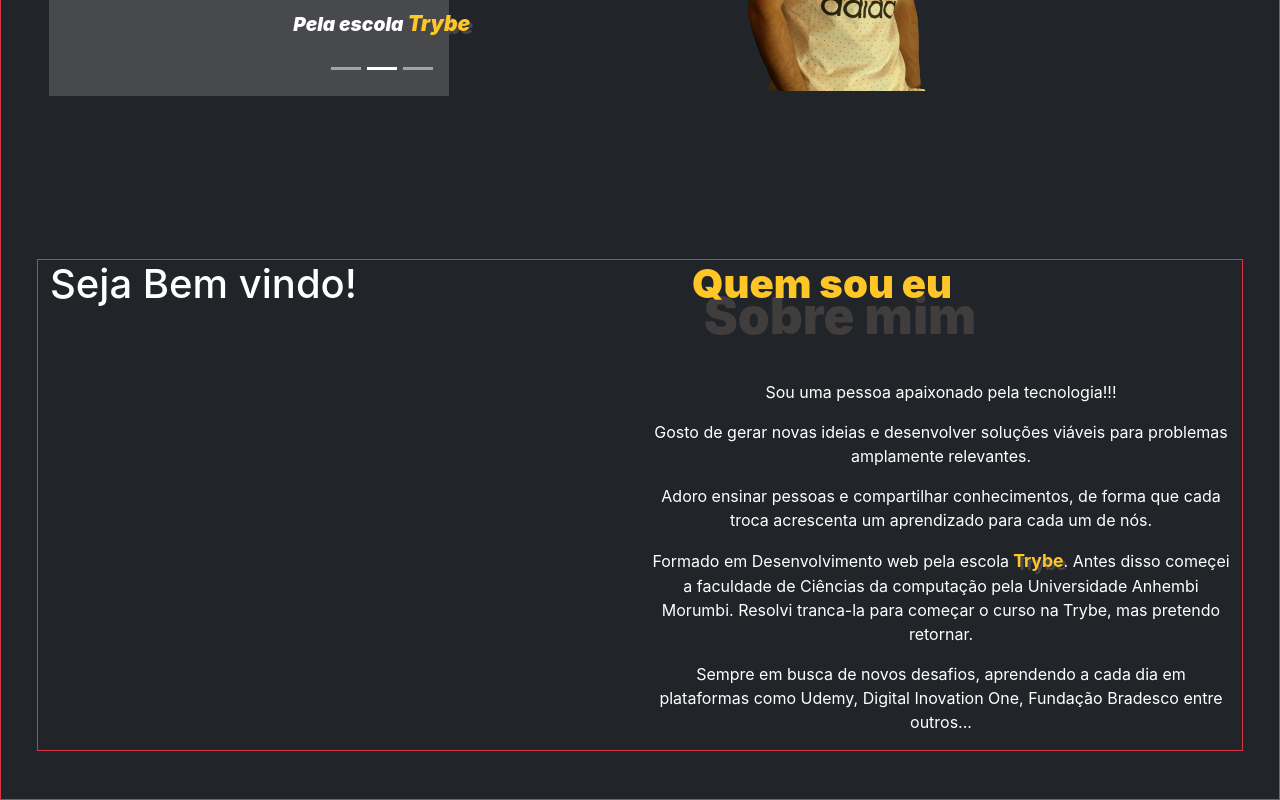
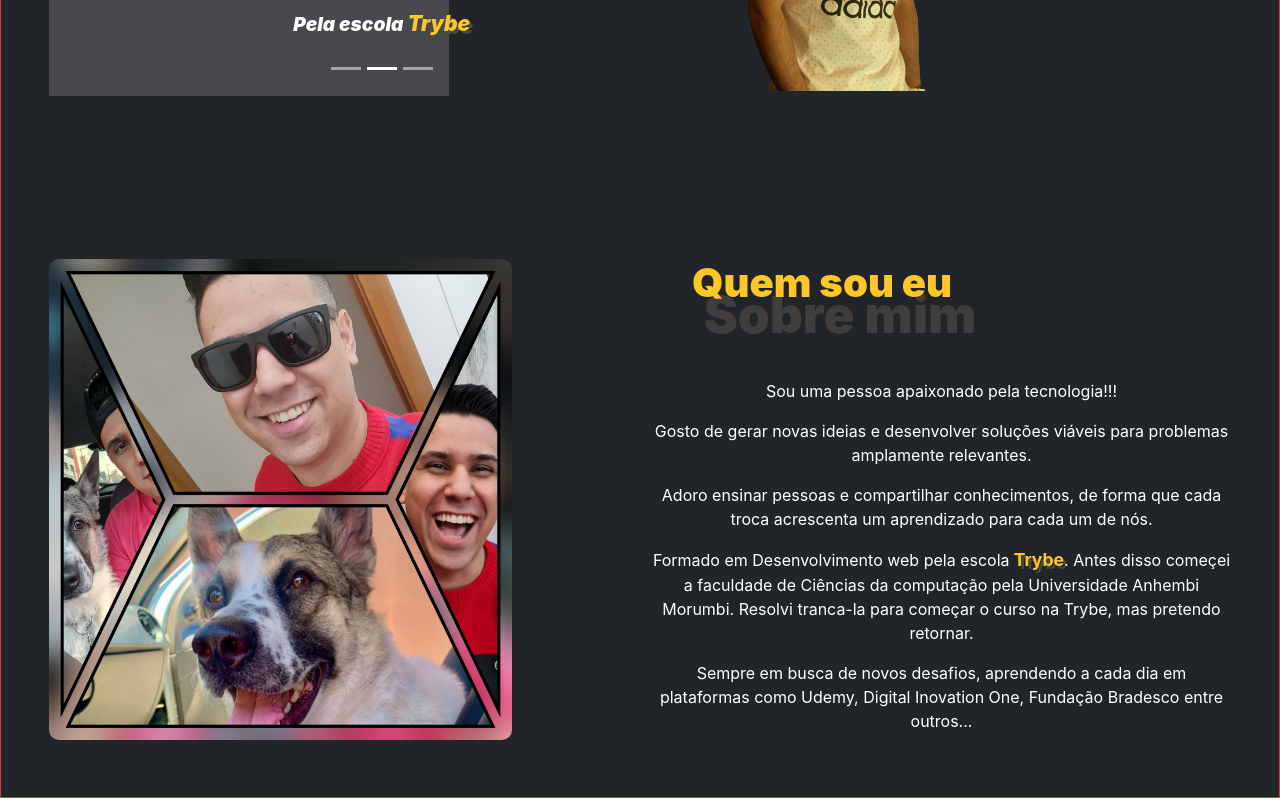
Before and after one commit to GustavoSFer/Portfolio-Gustavo-Fernandes, a React (Create React App) app: page / in a window 1280 px wide. Shown: the part 508-1308 px from the top of the page. Built offline with nearby package versions, Linux system fonts and the light colour scheme; grey boxes are pictures that could not be loaded.

Commit message:
imagem sobre

```diff
--- a/src/Pages/Sobre.jsx
+++ b/src/Pages/Sobre.jsx
@@ -1,12 +1,12 @@
 import React from 'react';
-// import Gustavo from '../images/Gustavo.png';
+import gustavo from '../images/sobre.jpeg';
 import '../Style/Sobre.css';
 
 function Sobre() {
   return (
-    <header className="row border border-danger mt-5">
+    <header className="row mt-5">
       <section className="col sec2">
-        <h1>Seja Bem vindo!</h1>
+        <img src={gustavo} alt="foto ilustrativa sobre o personagem" className="img-sobre" />
       </section>
       <section className="col text-center">
         <div className="txt-cabecalho">
--- a/src/Style/Sobre.css
+++ b/src/Style/Sobre.css
@@ -6,6 +6,12 @@
   position: absolute;
   left: 20px;
   z-index: 2;
+}
+
+.img-sobre {
+  height: 98%;
+  width: 80%;
+  border-radius: 10px;
 }
 
 .txt-h2 {
```
Also changed, not shown: src/images/sobre.jpeg (added).
